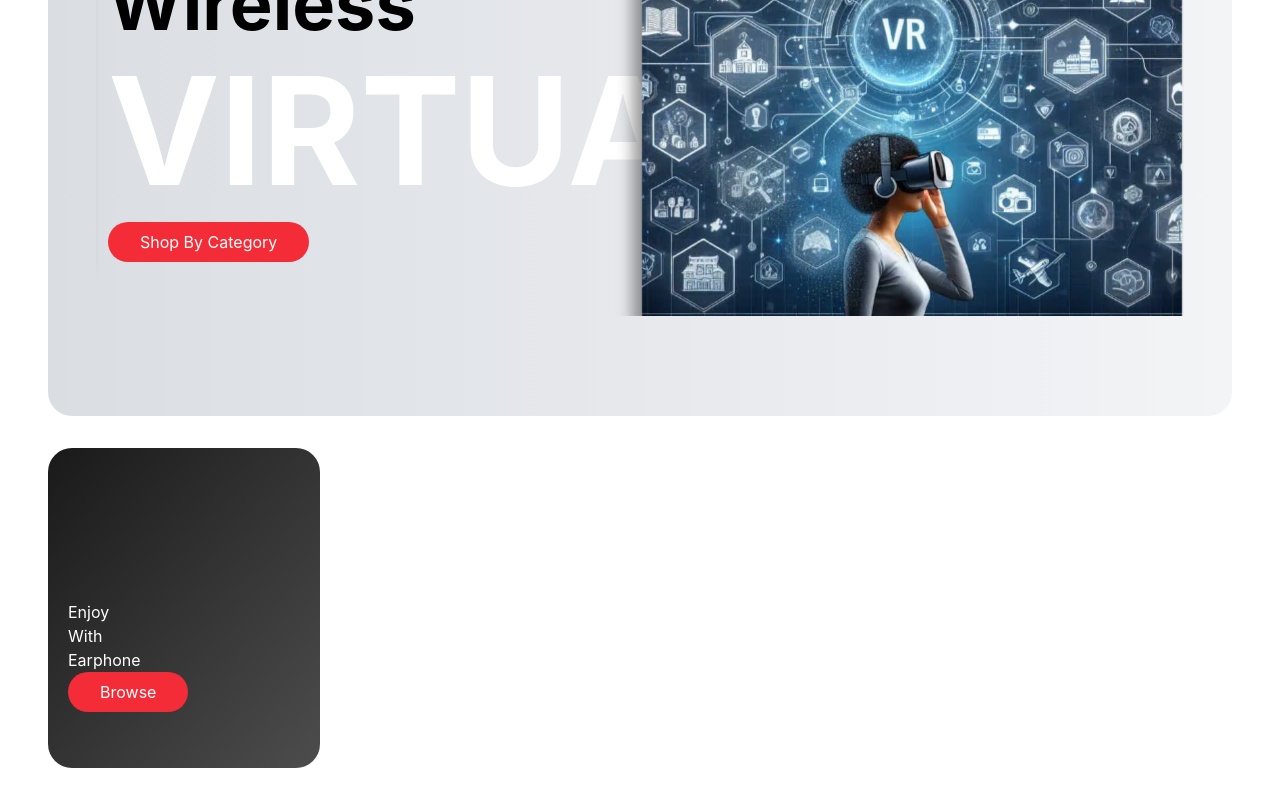
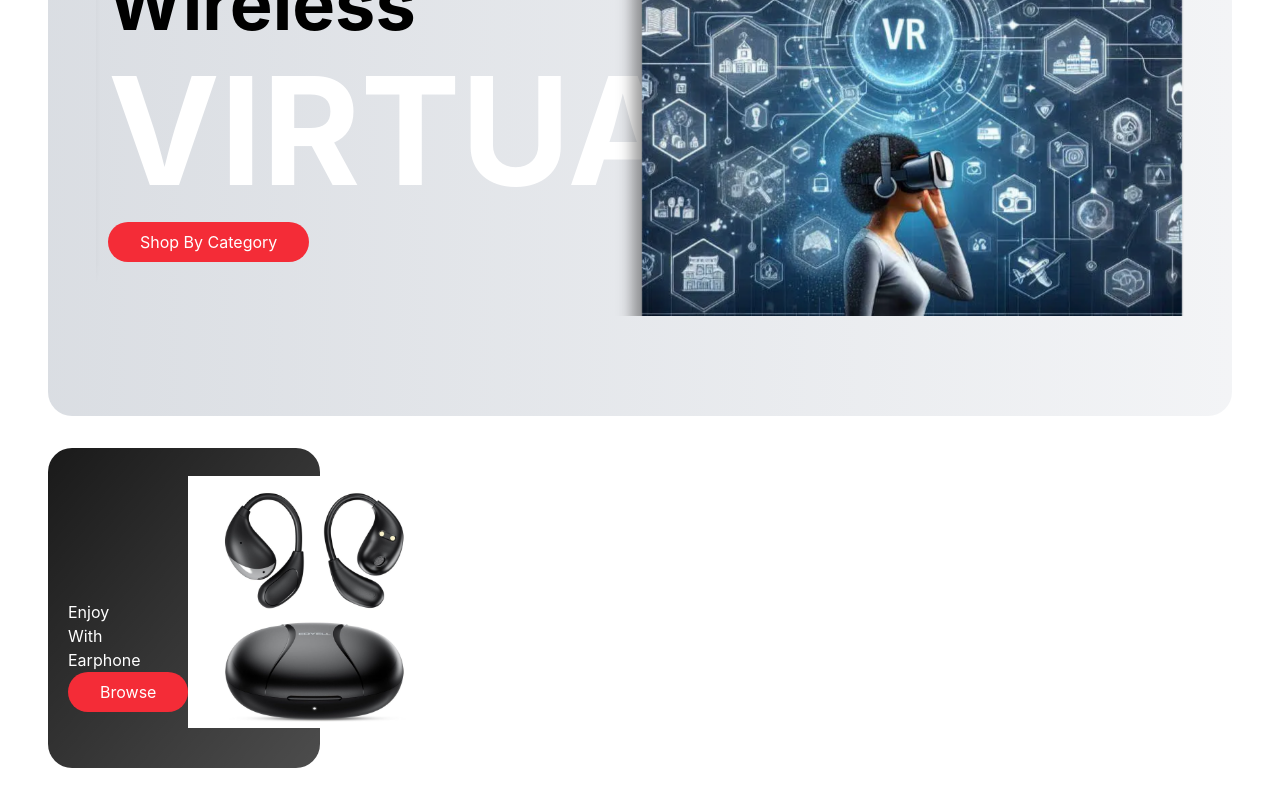
Before and after one commit to kaxadeveloper/Ecommerce, a React (Vite) app: page / in a window 1280 px wide. Shown: the part 310-1110 px from the top of the page. Built offline with nearby package versions, Linux system fonts and the light colour scheme.

Commit message:
add img tag

```diff
--- a/src/components/Category/Category.jsx
+++ b/src/components/Category/Category.jsx
@@ -22,6 +22,9 @@ const Category = () => {
                                 />
                             </div>
                         </div>
+                        <img src={Image1} alt=""
+
+                        />
                     </div>
                 </div>
             </div>
```
